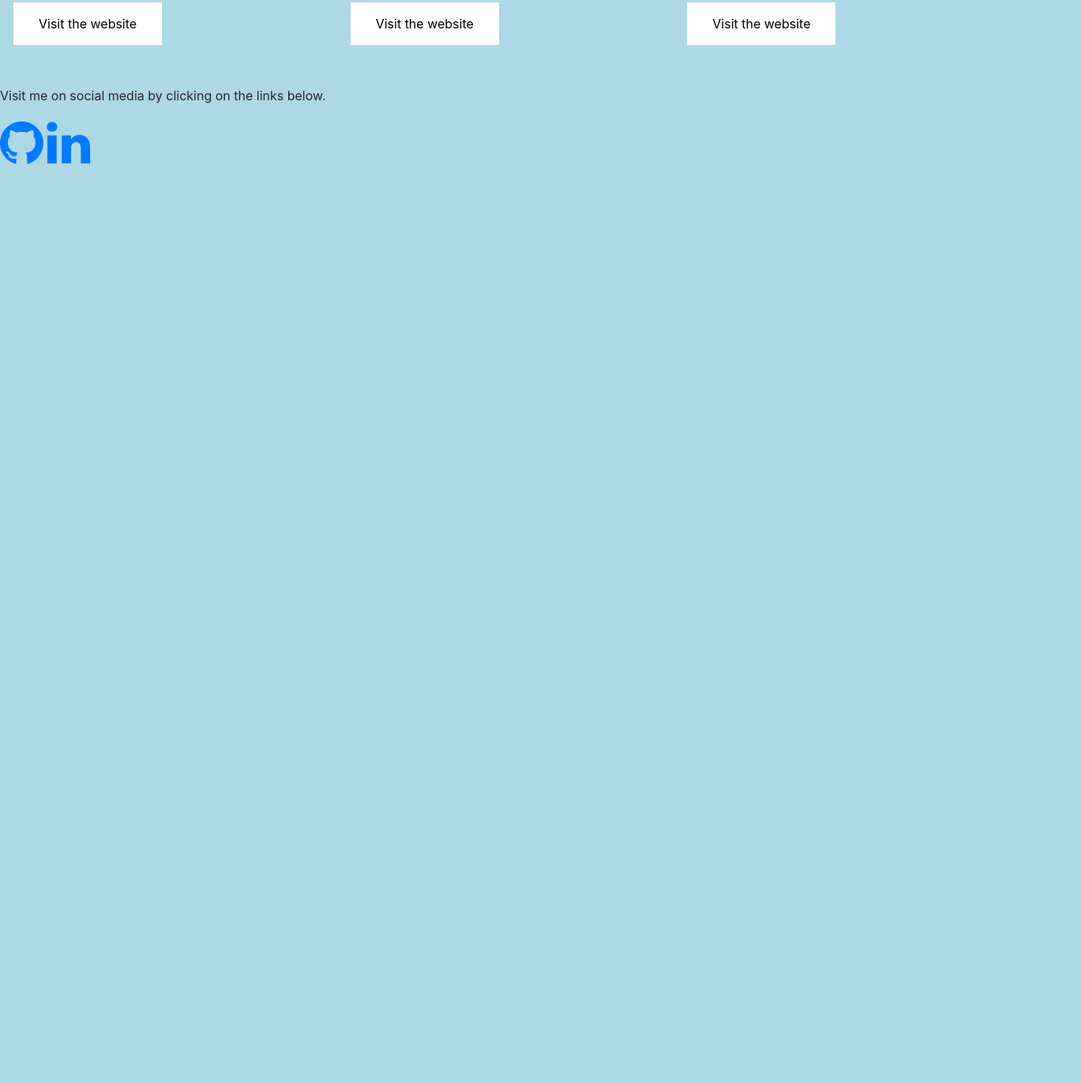
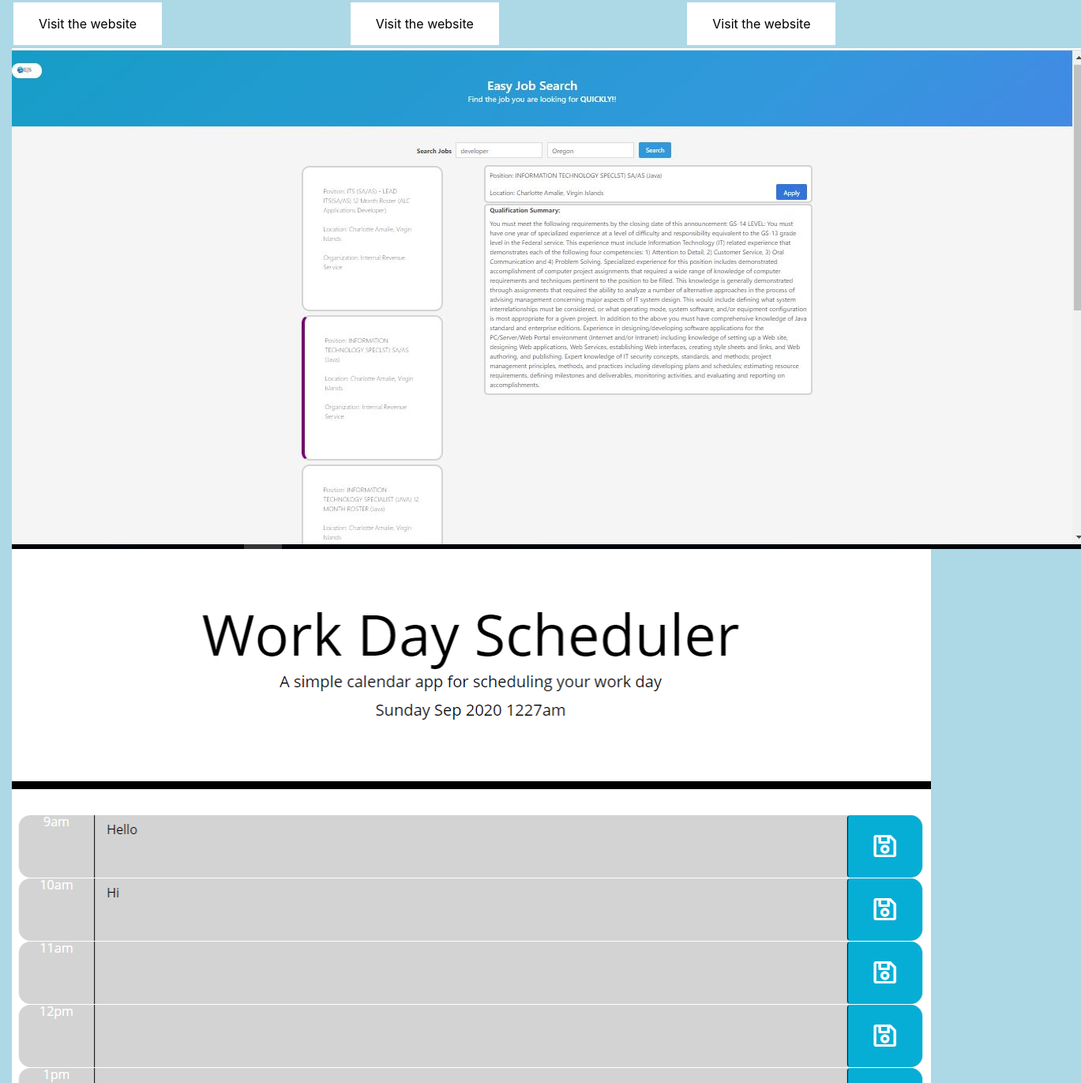
Before and after one commit to fridayfred3p/Profile1, a plain HTML site: page portfolio.html in a window 1280 px wide. Shown: the part 469-1840 px from the top of the page at 79% size, 1369 px wide, since content can reach past the window. Before the commit the page ends 800 px from the top, so only its background shows below. Drawn offline with nearby package versions, Linux system fonts and the light colour scheme.

Commit message:
added screenshots of website and website links

```diff
--- a/portfolio.html
+++ b/portfolio.html
@@ -21,12 +21,14 @@
             <p>Using the USAJOBS api, our team came together to create a job search website.  Upon the user entering their prospective job and location they receive results on query which meet the search criteria specified</p>
             <br>
             <a href="https://suganyasomu.github.io/InnovationProject/" class="button">Visit the website</a>
+            <img alt="Easy Job Search Website2" src="pictures/jobsearch2.JPG">
         </div>
         <div class="col-sm-4 dialyPlanner">
             <h4>Daily Planner</h4>
             <p>Using time wisely is the hallmark of a great developer.  This website was designed so you can plan out daily activities to ensure all task you need to get accomplished are completed</p>
             <br><br>
             <a href="https://fridayfred3p.github.io/DailyPlanner/" class="button">Visit the website</a>
+
         </div>
         <div class="col-sm-4 weatherAPI">
             <h4>Weather API</h4>
@@ -35,6 +37,12 @@
             <a href="https://fridayfred3p.github.io/weatherAPI/" class="button">Visit the website</a>
         </div>
         </div>
+    </div>
+    <div class="container-fluid">
+        <img alt="Daily Planner" src="pictures/dailyPlanner.png">
+    </div>
+    <div class="container-fluid">
+        <img alt="Weather Api" src="pictures/weatherAPI.PNG">
     </div>
     <br><br>
     <footer class="footer">
```
Also changed, not shown: pictures/dailyPlanner.png (added), pictures/jobsearch2.JPG (added), pictures/weatherAPI.PNG (added).
